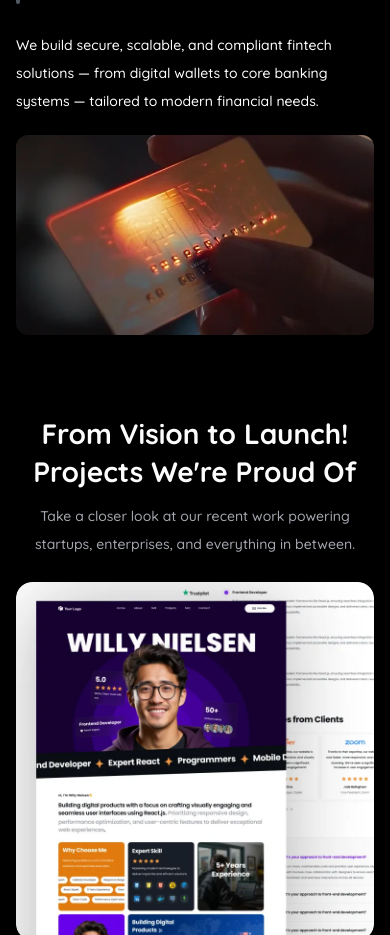
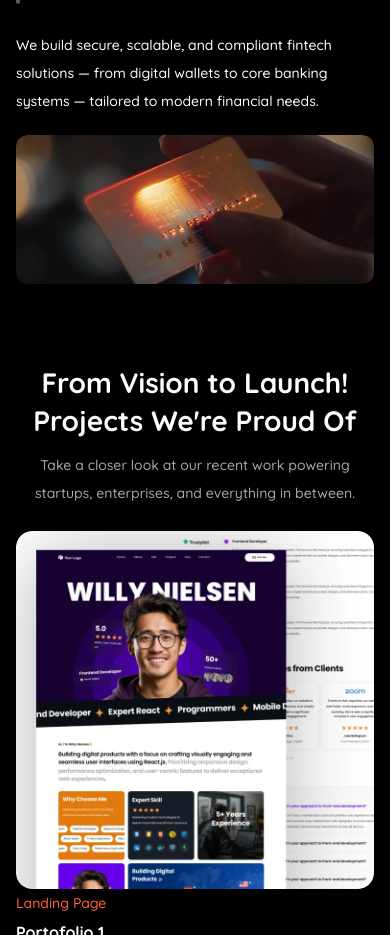
Before and after one commit to Yusuf-98/Company-Profile-by-Yusuf-AR, a React (Vite) app: page / in a window 390 px wide. Shown: the part 5237-6172 px from the top of the page. Built offline with nearby package versions, Linux system fonts and the light colour scheme.

Commit message:
feat:industry-tab-fade

```diff
--- a/src/components/ui/IndustryCard.tsx
+++ b/src/components/ui/IndustryCard.tsx
@@ -1,13 +1,15 @@
+import { useState } from 'react';
 import type { IndustryProps } from '../../types';
 
 export default function IndustryCard({
-  id,
   description,
   image,
   imageAlt,
 }: IndustryProps) {
+  const [loaded, setLoaded] = useState(false);
+
   return (
-    <div key={id} className='flex flex-col gap-5 md:ml-auto animate-fade-in'>
+    <div className='flex flex-col gap-5 md:ml-auto animate-fade-in'>
       <p className='text-size-sm md:text-size-md lg:text-size-lg font-medium'>
         {description}
       </p>
@@ -16,7 +18,10 @@ export default function IndustryCard({
           src={image}
           alt={imageAlt}
           loading='lazy'
-          className='rounded-xl w-full h-50 md:h-auto object-cover'
+          onLoad={() => setLoaded(true)}
+          className={`rounded-xl w-full aspect-[840/351] object-cover transition-opacity duration-500 ease-out ${
+            loaded ? 'opacity-100' : 'opacity-0'
+          }`}
         />
       </div>
     </div>
--- a/src/components/ui/IndustryServices.tsx
+++ b/src/components/ui/IndustryServices.tsx
@@ -102,6 +102,7 @@ export default function IndustryServices() {
           className='flex-1 max-w-210 min-w-0'
         >
           <IndustryCard
+            key={active.id}
             id={active.id}
             description={active.description}
             image={active.image}
--- a/src/index.css
+++ b/src/index.css
@@ -155,7 +155,7 @@
     }
   }
 
-  --animate-fade-in: fadeIn 1.2s ease-in-out;
+  --animate-fade-in: fadeIn 0.4s ease-in-out;
 
   @keyframes fadeIn {
     from {
```
